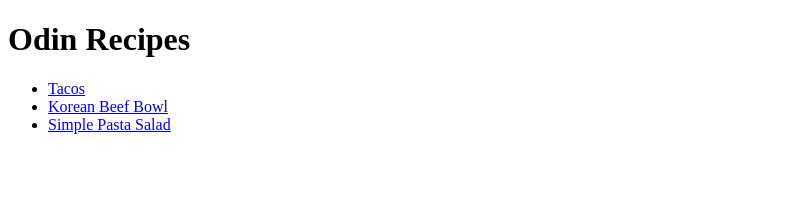
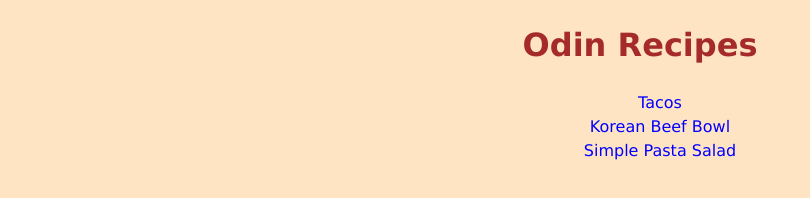
Before and after one commit to chriswebdv/odin-myrecipes, a plain HTML site: page index.html in a window 1280 px wide. Shown: the whole page, without its empty margins (0-810 px from the left). Drawn offline with Linux system fonts and the light colour scheme.

Commit message:
Create css file and changes styles of the index.html page

```diff
--- a/index.html
+++ b/index.html
@@ -3,8 +3,8 @@
     <head>
         <meta charset="UTF-8">
         <meta name="viewport" content="width=device-width, initial-scale=1.0">
+        <link rel="stylesheet" href="styles.css">
         <title>Odin Recipes</title>
-
 
     </head>
     <body>
--- /dev/null
+++ b/styles.css
@@ -0,0 +1,21 @@
+body {
+    background-color: bisque;
+    font-family: Verdana, Geneva, Tahoma, sans-serif;
+    line-height: 1.5;
+}
+
+ul li a {
+    text-decoration: none;
+    color: blue;
+
+}
+
+ul {
+    list-style-type: none;
+    text-align: center;
+}
+
+h1 {
+    color: brown;
+    text-align: center;
+}
```
Also changed, not shown: recipes/beef.html (+1 -0 lines), recipes/salad.html (+1 -0 lines), recipes/tacos.html (+1 -0 lines).
